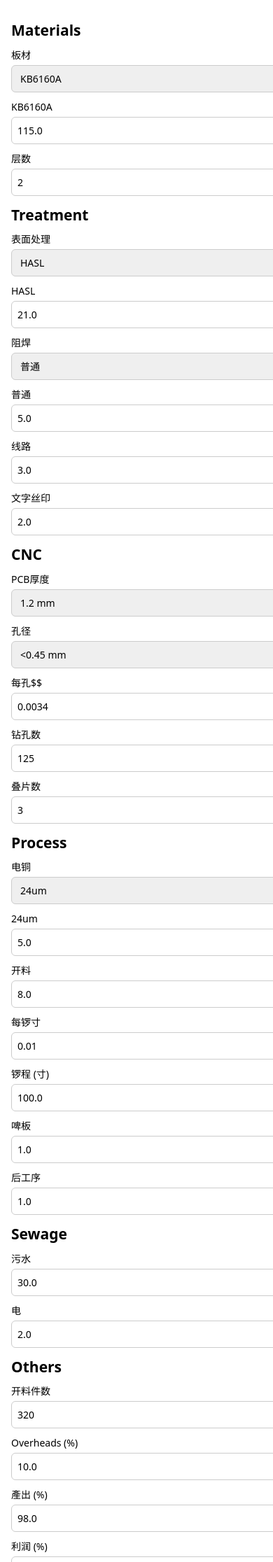
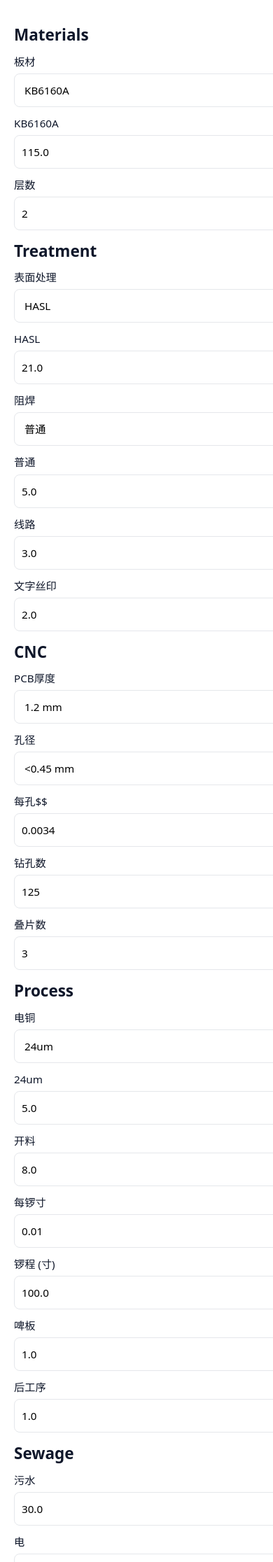
Before and after one commit to s006112/quote, a Flask app: page / in a window 390 px wide; the page is wider, and only the part inside the window is pictured. Shown: the top 2232 px of that part at 70% size. Run offline with Flask 3, Linux system fonts and the light colour scheme.

Commit message:
Fix computational explostion and mobile UI

```diff
--- a/manipulation.py
+++ b/manipulation.py
@@ -292,6 +292,13 @@ def compute_panelizer_rows(
     Returns:
         List of layout dictionaries, sorted by optimality
     """
+    # enforce internal minimum for single PCB dimensions (must be > 10 mm)
+    # This clamps values coming from the UI or presets so enumeration
+    # never attempts layouts with impractically small single-PCBs which
+    # would cause excessive permutations. We mutate cfg in-place but
+    # preserve other keys unchanged.
+    _panelizer_enforce_min_single(cfg)
+
     enabled_sets = {
         letter for letter in "ABCDE" if cfg.get(f"include_set_{letter}", False)
     }
@@ -314,6 +321,36 @@ def compute_panelizer_rows(
         )
     )
     return _panelizer_deduplicate_rows(rows)
+
+
+def _panelizer_enforce_min_single(cfg: Dict[str, Any], min_size_mm: float = 10.001) -> bool:
+    """Ensure single PCB width/length are strictly greater than 10 mm.
+
+    If incoming config values for `single_pcb_width_max` or
+    `single_pcb_length_max` are <= 10.0, clamp them to `min_size_mm`.
+    Returns True if any clamping was performed.
+
+    This helper lives in the computational layer so the HTML/form stays
+    unchanged while enumeration uses safe, constrained dimensions.
+    """
+    clamped = False
+    try:
+        spw = float(cfg.get("single_pcb_width_max", 0.0))
+    except (TypeError, ValueError):
+        spw = 0.0
+    try:
+        spl = float(cfg.get("single_pcb_length_max", 0.0))
+    except (TypeError, ValueError):
+        spl = 0.0
+
+    if spw <= 10.0:
+        cfg["single_pcb_width_max"] = float(min_size_mm)
+        clamped = True
+    if spl <= 10.0:
+        cfg["single_pcb_length_max"] = float(min_size_mm)
+        clamped = True
+
+    return clamped
 
 
 def summarize_panelizer_results(
@@ -490,6 +527,10 @@ def _panelizer_enumerate_layouts(
     board_rot_options = [False, True] if allow_rotate_board else [False]
     single_rot_options = [False, True] if allow_rotate_single else [False]
 
+    # Jumbo multiplier is fixed for this panel_style; track best for branch-and-bound.
+    jmul = jumbo_multiplier.get(panel_style, 1)
+    best_pcbs_per_jumbo = 0
+
     for board_rot in board_rot_options:
         if board_rot:
             CBW_eff, CBL_eff = CBL, CBW
@@ -538,6 +579,12 @@ def _panelizer_enumerate_layouts(
                     if ub_nbw == 0 or ub_nbl == 0:
                         continue
 
+                    # Branch & bound: for這組 (nw, nl)，在理論最多放滿 ub_nbw × ub_nbl 塊大板的情況下，
+                    # 仍然無法達到目前 best_pcbs_per_jumbo，就不需要再枚舉 nbw, nbl。
+                    max_pcbs_this = ub_nbw * ub_nbl * nw * nl * jmul
+                    if max_pcbs_this < best_pcbs_per_jumbo:
+                        continue
+
                     for nbw in range(1, ub_nbw + 1):
                         panel_used_w = nbw * board_w + (nbw - 1) * CWi + 2.0 * EW_w
                         if not _panelizer_almost_le(panel_used_w, WPW):
@@ -553,7 +600,6 @@ def _panelizer_enumerate_layouts(
                             util = _panelizer_utilization(
                                 total_single_pcbs, SPW, SPL, WPW, WPL
                             )
-                            jmul = jumbo_multiplier.get(panel_style, 1)
                             pcbs_per_jumbo = total_single_pcbs * jmul
                             unused_area = panel_area - panel_used_w * panel_used_l
                             rotations_count = (
@@ -592,9 +638,8 @@ def _panelizer_enumerate_layouts(
                             failure: Optional[str] = None
 
                             if all_ok:
-                                spw_e, spl_e = (
-                                    (SPL, SPW) if single_rot else (SPW, SPL)
-                                )
+                                # 這裡直接重用 spw_eff, spl_eff，避免重複計算。
+                                spw_e, spl_e = spw_eff, spl_eff
                                 single_rects = []
                                 for so in single_origins:
                                     sx, sy = so["x"], so["y"]
@@ -616,6 +661,11 @@ def _panelizer_enumerate_layouts(
                                     single_rects
                                 ):
                                     all_ok, failure = False, "Singles overlap"
+
+                            # 只有在「幾何完全可行」時，才更新 best_pcbs_per_jumbo，
+                            # 確保剪枝只根據真正可行解的上界，不會漏掉最優可行解。
+                            if all_ok and pcbs_per_jumbo > best_pcbs_per_jumbo:
+                                best_pcbs_per_jumbo = pcbs_per_jumbo
 
                             layouts.append(
                                 {
--- a/static/qp.css
+++ b/static/qp.css
@@ -1,170 +1,90 @@
-body {
-  margin: 8px;
-  padding: 8px;
-  font: 14px/1.5 ui-sans-serif, system-ui, -apple-system, Segoe UI, Roboto, Arial, sans-serif;
+:root{--bg:#ffffff;--muted:#6b7280;--line:#e5e7eb;--accent:#0f172a;--card:#f8fbff;--danger:#b91c1c;--radius:10px}
+
+/* Mobile-first base */
+*{box-sizing:border-box}
+body{margin:10px;padding:10px;font-family:ui-sans-serif,system-ui,-apple-system,"Segoe UI",Roboto,Arial,sans-serif;font-size:15px;line-height:1.45;color:var(--accent);background:var(--bg)}
+
+/* Inputs / controls - larger touch targets */
+input,select,textarea,button{font:inherit;padding:12px 10px;min-height:42px;border:1px solid var(--line);border-radius:8px;background:#fff}
+input:focus,select:focus,textarea:focus,button:focus{outline:none;box-shadow:0 0 0 3px rgba(59,130,246,0.12)}
+
+/* Labels: compact but accessible; stack on narrow viewports */
+label{display:grid;grid-template-columns:1fr;gap:6px;align-items:center;font-size:0.95rem}
+label .label-text{font-weight:600;color:var(--accent)}
+label input[type="checkbox"],label input[type="radio"]{min-height:unset;padding:0;width:auto}
+
+/* Form group grid: stack by default, expand at wider widths */
+.grid{display:grid;grid-template-columns:1fr;gap:12px}
+
+section{margin:14px 0}
+
+/* Form sections: stack on small, two-column from 750px */
+form section{display:grid;grid-template-columns:1fr;gap:10px}
+form section h2,form section h3{margin:0}
+.form-note{color:var(--muted);font-size:0.95rem}
+
+/* Ensure labeled controls occupy full width on small screens */
+label input,label select,label textarea{width:100%}
+
+/* Page layout: single column by default; add a sidebar at >=750px while preserving desktop at 960px */
+.page-layout{display:grid;gap:20px;align-items:start}
+
+@media (min-width:750px){
+  /* two-column layout for tablets / large phones */
+  form section{grid-template-columns:180px 1fr;align-items:start}
+  form section .grid{grid-column:2}
+  label{grid-template-columns:120px 1fr;align-items:center}
+  .grid{grid-template-columns:repeat(auto-fit,minmax(220px,1fr))}
+  .page-layout{grid-template-columns:1fr 320px}
 }
 
-* {
-  box-sizing: border-box;
-}
-
-/* Core form layout & spacing */
-input,
-select {
-  font: inherit;
-  padding: 8px;
-  border: 1px solid #ccc;
-  border-radius: 6px;
-}
-
-label {
-  display: grid;
-  grid-template-columns: 100px auto;
-  align-items: center;
-  gap: 4px;
-  justify-items: start;
-}
-
-label input,
-label select {
-  width: 100px;
-  max-width: 100%;
-}
-
-label input[type="checkbox"] {
-  width: auto;
-  padding: 0;
-}
-
-/* Grid layout for form groups */
-.grid {
-  display: grid;
-  grid-template-columns: repeat(auto-fit, minmax(200px, max-content));
-  gap: 10px;
-  justify-content: start;
-}
-
-/* Section default spacing */
-section {
-  margin: 12px 0;
-}
-
-/* Form section layout: labels on left, inputs on right */
-form section {
-  display: grid;
-  grid-template-columns: 180px minmax(0, 1fr);
-  align-items: start;
-  gap: 8px 18px;
-  padding: 0;
-}
-
-form section h2,
-form section h3 {
-  margin: 0;
-  align-self: start;
-}
-
-form section .grid {
-  grid-column: 2;
-}
-
-/* Page layout: main content + sidebar */
-.page-layout {
-  display: grid;
-  gap: 24px;
-  align-items: start;
+@media (min-width:960px){
+  /* preserve original desktop layout with minimal changes */
+  .page-layout{grid-template-columns:minmax(0,1fr) 360px}
+  form section{grid-template-columns:180px minmax(0,1fr)}
+  label{grid-template-columns:100px auto}
 }
 
 /* Summary card styling */
-.summary-card {
-  border: 1px solid #ddd;
-  border-radius: 10px;
-  padding: 18px;
-  background: #f8fbff;
+.summary-card{border:1px solid var(--line);border-radius:var(--radius);padding:18px;background:var(--card)}
+.summary-card h2{margin-top:0}
+.summary-placeholder{color:var(--muted);margin:0}
+
+/* Panelizer results: make tables scrollable on small screens */
+.panelizer-results{--line:var(--line);margin-top:18px}
+.panelizer-results .panelizer-table{display:block;width:100%;overflow:auto;-webkit-overflow-scrolling:touch;border-collapse:collapse;margin-top:12px}
+.panelizer-results th,.panelizer-results td{border-bottom:1px solid var(--line);padding:10px 8px;text-align:center;font-variant-numeric:tabular-nums;white-space:nowrap}
+.panelizer-results th{background:#f8f8f8;font-weight:600}
+.panelizer-results .small{font-size:0.85rem;color:#4b5563}
+
+/* Allow cell wrapping when there's space (>=750) to reduce horizontal scroll */
+@media (min-width:750px){
+  .panelizer-results .panelizer-table{display:table;width:100%;overflow:visible}
+  .panelizer-results th,.panelizer-results td{display:table-cell;white-space:normal;padding:10px 12px}
 }
 
-.summary-card h2 {
-  margin-top: 0;
+/* Alerts */
+.alert{border:1px solid var(--danger);color:var(--danger);padding:10px;border-radius:8px;margin:10px 0}
+
+/* Monospace helper */
+.mono{font-family:ui-monospace,Consolas,monospace}
+
+/* Small visual tweaks */
+.muted{color:var(--muted)}
+.tight{gap:6px}
+
+/* Utility: ensure large clickable rows for touch */
+.clickable{cursor:pointer}
+
+/* Ensure inputs in label don't overflow */
+label > *{max-width:100%}
+
+/* Minor responsive typography adjustments for 750-900px range */
+@media (min-width:750px) and (max-width:900px){
+  body{font-size:15px}
+  .panelizer-results th,.panelizer-results td{font-size:0.95rem}
+  input,select,textarea,button{padding:12px}
 }
 
-.summary-placeholder {
-  color: #6b7280;
-  margin: 0;
-}
-
-/* Panelizer results table */
-.panelizer-results {
-  --line: #ddd;
-  margin-top: 20px;
-}
-
-.panelizer-results .panelizer-table {
-  width: 100%;
-  border-collapse: collapse;
-  margin-top: 12px;
-  font-size: 0.95rem;
-}
-
-.panelizer-results th,
-.panelizer-results td {
-  border-bottom: 1px solid var(--line);
-  padding: 8px 6px;
-  text-align: center;
-  font-variant-numeric: tabular-nums;
-}
-
-.panelizer-results th {
-  background: #f8f8f8;
-  font-weight: 600;
-}
-
-.panelizer-results .small {
-  font-size: 0.85rem;
-  color: #4b5563;
-}
-
-/* Error/alert styling */
-.alert {
-  border: 1px solid #b91c1c;
-  color: #b91c1c;
-  padding: 8px;
-  border-radius: 6px;
-  margin: 10px 0;
-}
-
-/* Monospace font for data display */
-.mono {
-  font-family: ui-monospace, Consolas, monospace;
-}
-
-/* Desktop layout: form + sidebar */
-@media (min-width: 960px) {
-  .page-layout {
-    grid-template-columns: minmax(0, 1fr) 360px;
-  }
-}
-
-/* Mobile: stack everything vertically */
-@media (max-width: 640px) {
-  form section {
-    grid-template-columns: 1fr;
-  }
-
-  form section h2,
-  form section .grid {
-    grid-column: 1;
-  }
-
-  .grid {
-    grid-template-columns: 1fr;
-  }
-
-  label {
-    grid-template-columns: 1fr;
-  }
-
-  label input,
-  label select {
-    width: 100%;
-  }
-}
+/* Preserve any existing small-size util class names used in markup */
+.small{font-size:0.85rem}
```
Also changed, not shown: templates/index_qp.html (+11 -11 lines).
